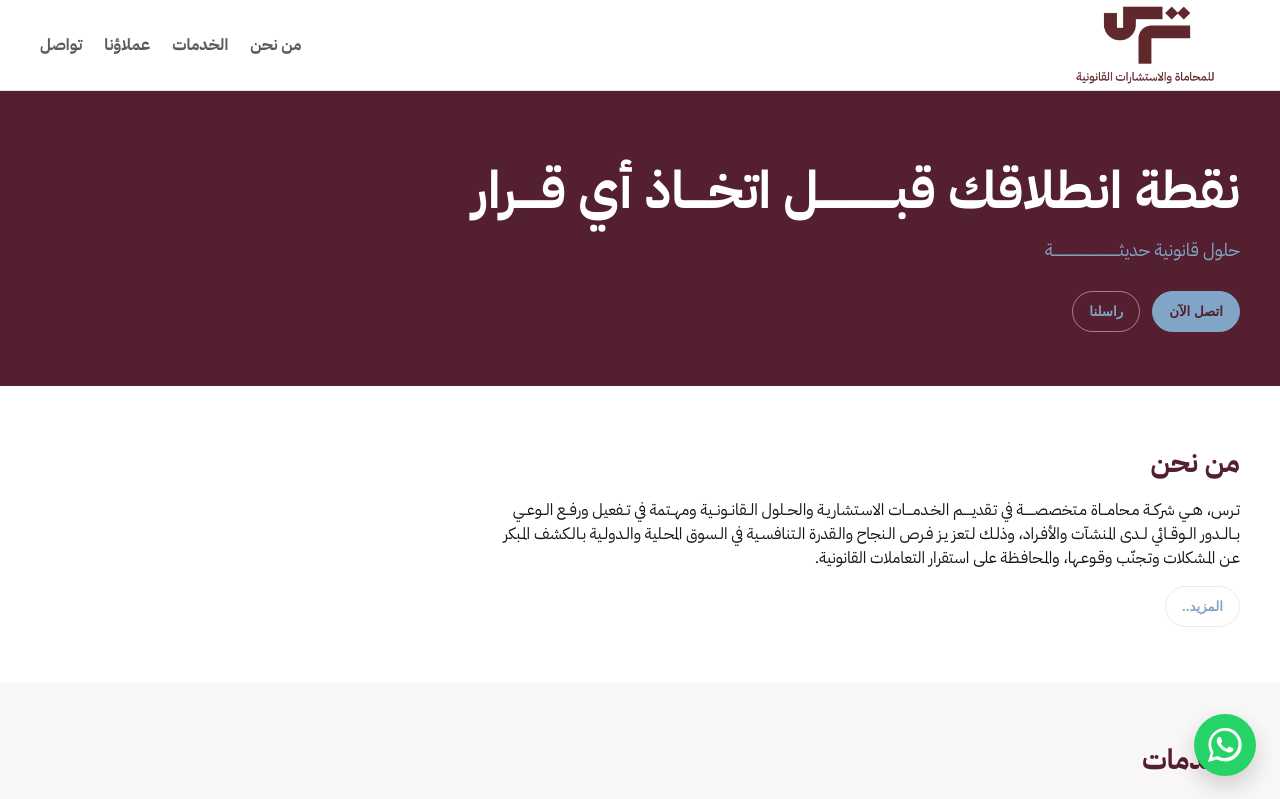
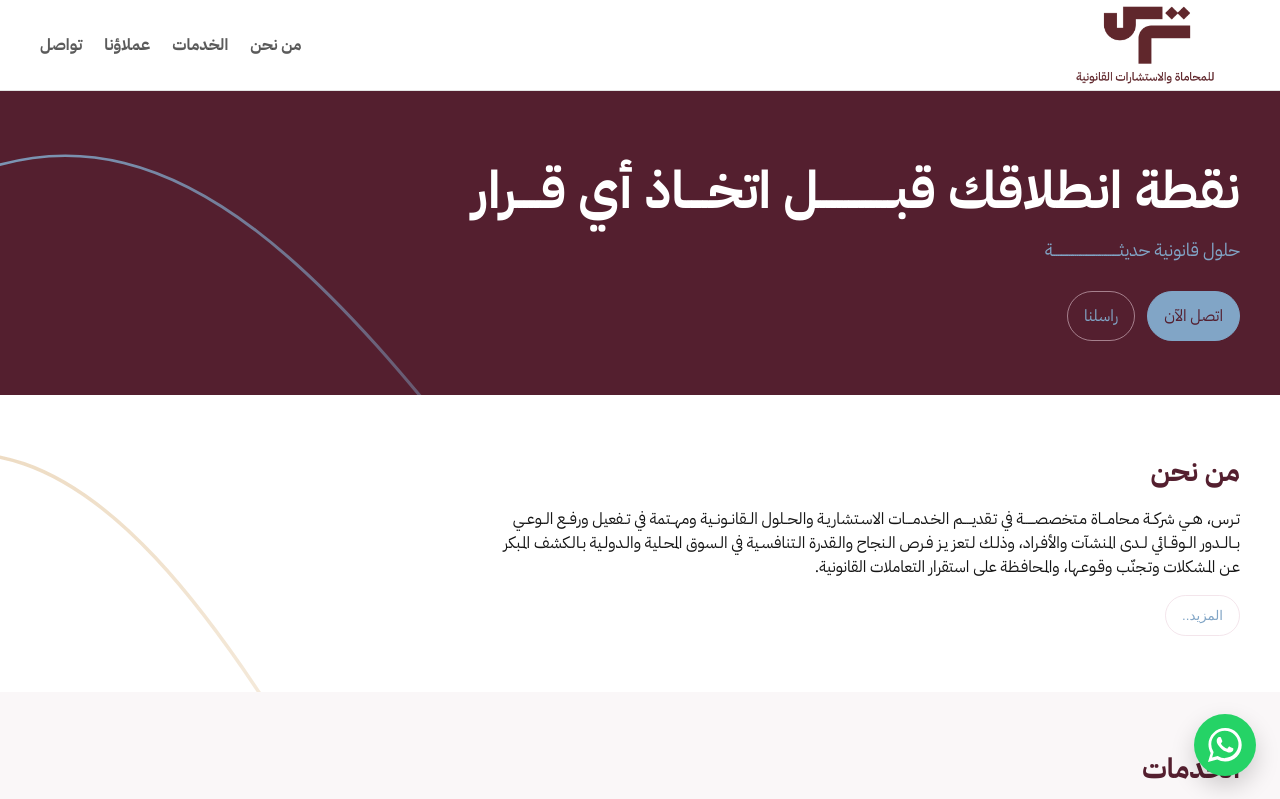
Before and after one commit to yalsuraibi/trs-web, a React (Vite) app: page / in a window 1280 px wide. Shown: the top 799 px of the page. Built offline with nearby package versions, Linux system fonts and the light colour scheme.

Commit message:
From laptop

```diff
--- a/src/App.tsx
+++ b/src/App.tsx
@@ -140,16 +140,17 @@ const services: Service[] = [
   },
   { title: "أعمال توثيق العلامات التجارية", icon: <ServiceIconTrademark /> },
   { title: "تولي مهام استحصال مستحقات العميل المتعثرة لدى الغير صلحًا", icon: <ServiceIconCollection /> },
-  { title: "استلام القصايا امام المحاكم والتمثيل القانوني بها (مرافعة/مدافعة)", icon: <ServiceIconCourt /> }
+  { title: "استلام القضايا امام المحاكم والتمثيل القانوني بها (مرافعة/مدافعة)", icon: <ServiceIconCourt /> }
 ]
 
 const documentationServices: Service[] = [
-  { title: "توثيق العقود والاتفاقيات", icon: <ServiceIconContract /> },
-  { title: "توثيق الإقرارات والتعهدات", icon: <ServiceIconChecklist /> },
-  { title: "توثيق محاضر الاجتماعات", icon: <ServiceIconMeeting /> },
-  { title: "توثيق الوكالات والتفويضات", icon: <ServiceIconMail /> },
-  { title: "توثيق التعديلات على العقود", icon: <ServiceIconPolicy /> },
-  { title: "توثيق المستندات والعلامات", icon: <ServiceIconTrademark /> }
+  { title: "توثيق العقار", icon: <ServiceIconContract /> },
+  { title: "توثيق وكالة", icon: <ServiceIconChecklist /> },
+  { title: "توثيق عقد تأسيس شركة", icon: <ServiceIconMeeting /> },
+  { title: "توثيق الدين", icon: <ServiceIconMail /> },
+  { title: "الرهن العقاري", icon: <ServiceIconCompany /> },
+  { title: "فك الرهن العقاري", icon: <ServiceIconCompany /> },
+  { title: "تصحيح الرهن العقاري", icon: <ServiceIconCompany /> }
 ]
 
 function App() {
@@ -218,19 +219,61 @@ function App() {
       </header>
 
       <main>
-        <section className="hero">
+        <section className="hero heroSection">
+          <svg
+  className="heroCurve"
+  viewBox="0 0 600 600"
+  preserveAspectRatio="none"
+>
+  <path
+    d="M0,120 C200,20 350,350 500,600"
+    stroke="url(#curveGradient)"
+    strokeWidth="3"
+    fill="none"
+  />
+
+  <defs>
+    <linearGradient id="curveGradient" x1="0%" y1="0%" x2="100%" y2="100%">
+      <stop offset="0%" stopColor="#81A5C6" stopOpacity="0.9" />
+      <stop offset="100%" stopColor="#81A5C6" stopOpacity="0.2" />
+    </linearGradient>
+  </defs>
+</svg>
           <div className="containerWide">
             <h1 className="heroTitle">نقطة انطلاقك قبـــــــــــــل اتخــــاذ أي قــــرار</h1>
             <p className="heroText">حلول قانونية حديثــــــــــــــــــــــــــــــــــة</p>
 
             <div className="heroButtons">
-              <button className="btnPrimary">اتصل الآن</button>
-              <button className="btnGhost">راسلنا</button>
+              <a href="tel:+966500000000" className="btnPrimary">
+  اتصل الآن
+</a>
+              <a href="#contact" className="btnGhost">
+  راسلنا
+</a>
             </div>
           </div>
         </section>
 
-        <section id="about" className="section">
+        <section id="about" className="section aboutSection">
+          <svg
+  className="aboutCurve"
+  viewBox="0 0 600 600"
+  preserveAspectRatio="none"
+>
+  <path
+    d="M0,120 C200,20 350,350 500,600"
+    stroke="url(#curveGradient2)"
+    strokeWidth="3"
+    fill="none"
+  />
+
+  <defs>
+    <linearGradient id="curveGradient2" x1="0%" y1="0%" x2="100%" y2="100%">
+      <stop offset="0%" stopColor="#d9b27c" stopOpacity="0.9" />
+      <stop offset="100%" stopColor="#d9b27c" stopOpacity="0.2" />
+    </linearGradient>
+  </defs>
+</svg>
   <div className="containerWide">
     <h2 className="sectionTitle">من نحن</h2>
 
@@ -270,7 +313,7 @@ function App() {
 </svg>
         </div>
         <h4>الترس</h4>
-        <p>ضع وصفكم هنا كما في التصميم. استبدله بالنص الحقيقي لاحقاً.</p>
+        <p>صحيفة من الفولاذ مستديرة يحملها المحارب في ذراعه للوقاية من الضربات.</p>
       </div>
 
       <div className="whyCard">
@@ -282,8 +325,8 @@ function App() {
             <path d="M12 15v3" stroke="currentColor" strokeWidth="1.8" strokeLinecap="round"/>
           </svg>
         </div>
-        <h4>التُرس</h4>
-        <p>ضع وصفكم هنا كما في التصميم. استبدله بالنص الحقيقي لاحقاً.</p>
+        <h4>التُّرْسُ</h4>
+        <p>قطعة من الحديد توضع خلف الباب لإِحكام إِغلاقة.</p>
       </div>
 
       <div className="whyCard">
@@ -295,7 +338,7 @@ function App() {
           </svg>
         </div>
         <h4>الترس</h4>
-        <p>ضع وصفكم هنا كما في التصميم. استبدله بالنص الحقيقي لاحقاً.</p>
+        <p>قطعة مستديرة مسنّنة و ناقلة للحركة في الساعة ونحو ذلك.</p>
       </div>
     </div>
   </div>
--- a/src/index.css
+++ b/src/index.css
@@ -164,7 +164,7 @@ a:hover {
   border: 1px solid var(--brand2);
   padding: 12px 16px;
   border-radius: 999px;
-  font-weight: 700;
+  font-weight: 500;
   cursor: pointer;
 }
 
@@ -174,7 +174,7 @@ a:hover {
   border: 1px solid rgba(233, 207, 218, 0.55);
   padding: 12px 16px;
   border-radius: 999px;
-  font-weight: 700;
+  font-weight: 500;
   cursor: pointer;
 }
 
@@ -411,7 +411,7 @@ section[id] {
   width: 72px;
   height: 72px;
   margin: 0 auto 10px;
-  color: #b08f78; /* beige icon stroke */
+  color: var(--brand2); /* beige icon stroke */
 }
 
 .whyCard h4 {
@@ -448,7 +448,7 @@ section[id] {
 .vmDivider {
   width: 2px;
   height: 180px;
-  background: rgba(233, 207, 218, 0.55); /* brand2 with transparency */
+  background: rgba(255, 255, 255, 0.55); /* brand2 with transparency */
   justify-self: center;
 }
 
@@ -462,7 +462,7 @@ section[id] {
 
 .vmText {
   margin: 0;
-  color: rgba(233, 207, 218, 0.95); /* brand2 */
+  color: var(--brand2); /* brand2 */
   font-weight: 300;
   font-size: 26px;
   line-height: 1.9;
@@ -527,3 +527,32 @@ section[id] {
   height: 34px;
   display: block;
 }
+
+
+.aboutSection {
+  position: relative;
+  overflow: hidden;
+}
+
+.aboutCurve {
+  position: absolute;
+  left: -120px;
+  top: -60px;
+  width: 700px;
+  height: 700px;
+  pointer-events: none;
+  opacity: 0.55;
+}
+.heroSection {
+  position: relative;
+  overflow: hidden;
+}
+.heroCurve {
+  position: absolute;
+  left: -20px;
+  top: -20px;
+  width: 700px;
+  height: 500px;
+  pointer-events: none;
+  opacity: 1;
+}
```
